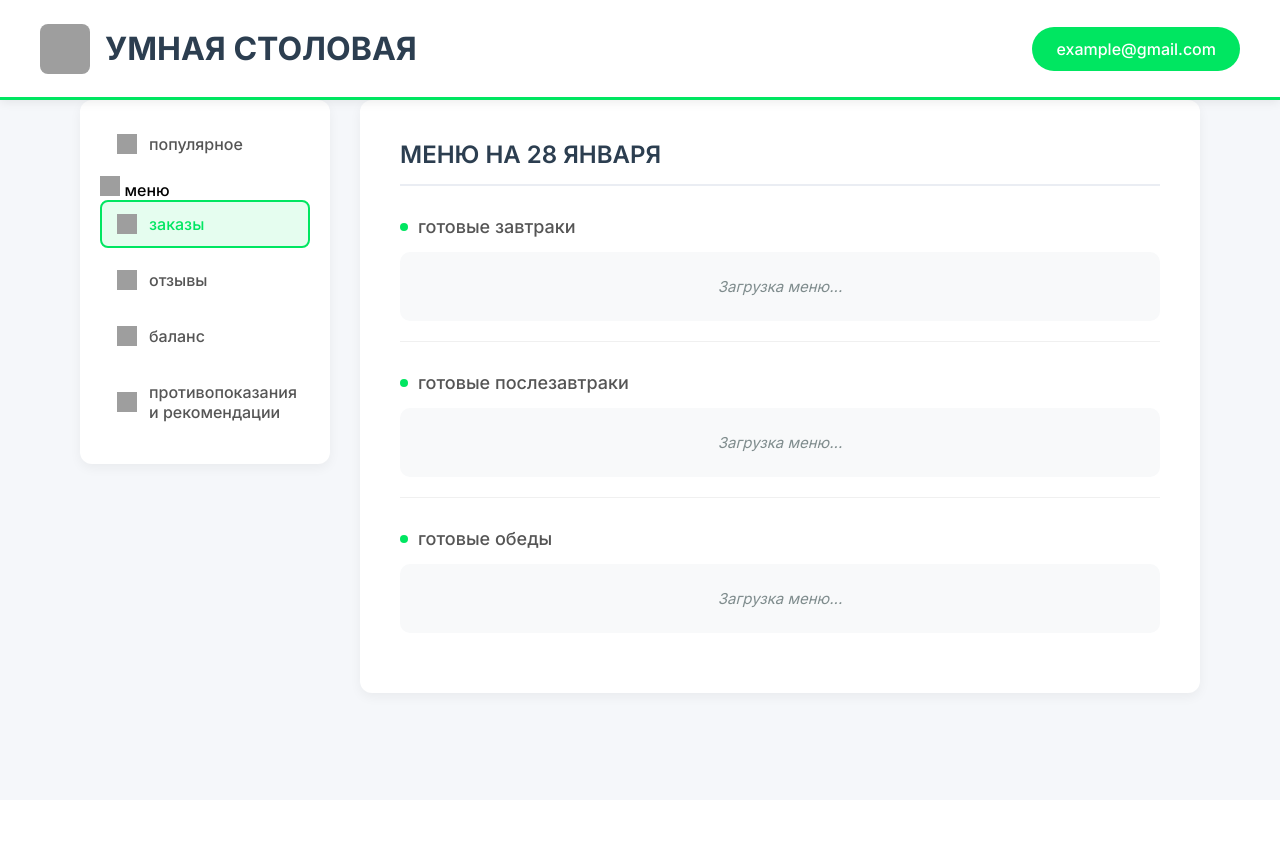
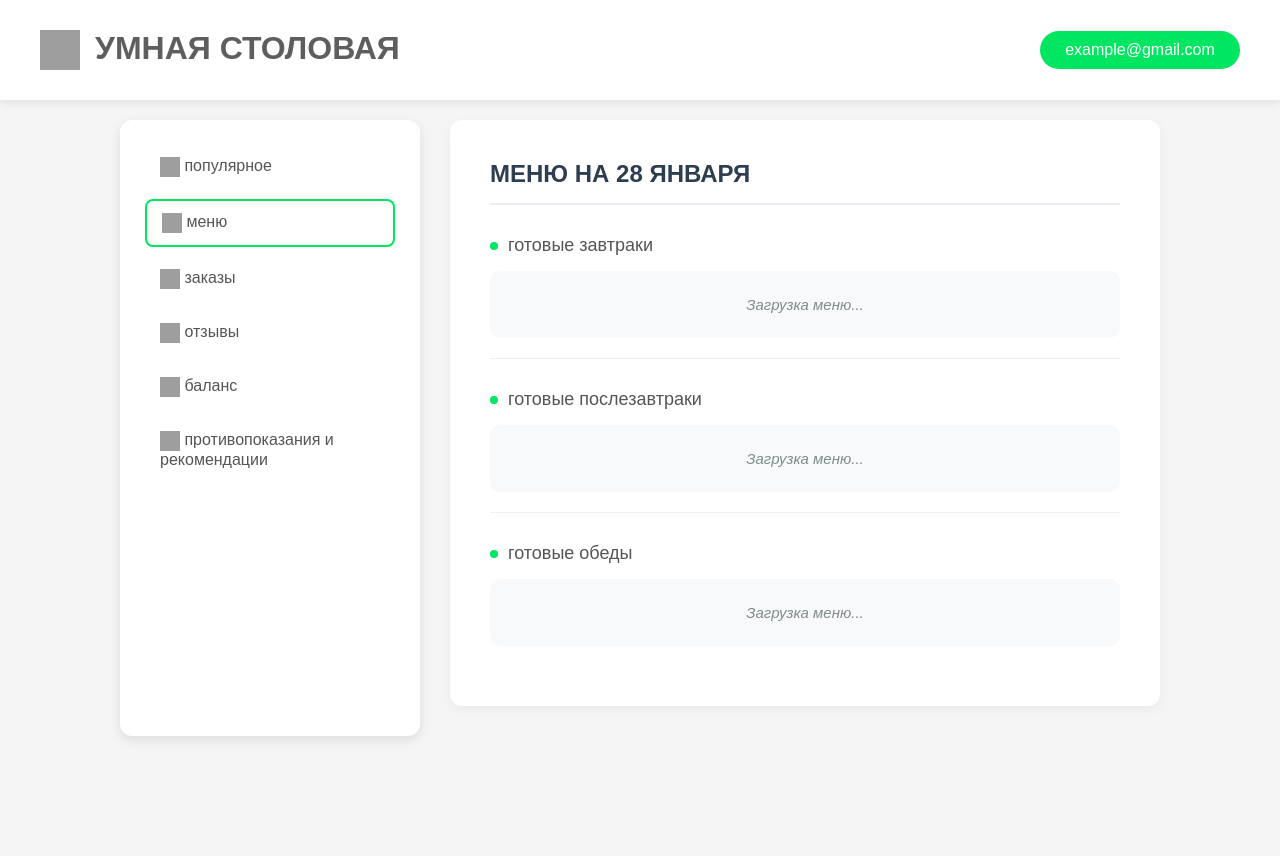
Before and after one commit to vika-mako/predprof, a Flask app: page /menu in a window 1280 px wide. Before the commit the page ends 701 px from the top, so only its background shows below. Run offline with Flask 3, Linux system fonts and the light colour scheme; grey boxes are pictures that could not be loaded.

Commit message:
menu.html

```diff
--- a/PythonProjectOnFlask/templates/menu.html
+++ b/PythonProjectOnFlask/templates/menu.html
@@ -13,15 +13,118 @@
             margin: 0;
             padding: 0;
             box-sizing: border-box;
-            font-family: 'Inter', sans-serif;
+            font-family: Arial, sans-serif;
         }
 
         body {
-            background-color: #F5F7FA;
-            min-height: 100vh;
-            padding-top: 100px;
+            background-color: #f5f5f5;
+            padding: 120px;
+            color: #333;
         }
 
+        .container {
+            max-width: 1200px;
+            margin: 0 auto;
+            display: grid;
+            grid-template-columns: 300px 1fr;
+            gap: 30px;
+        }
+
+        .sidebar {
+            background: white;
+            border-radius: 12px;
+            padding: 25px;
+            box-shadow: 0 4px 12px rgba(0,0,0,0.1);
+        }
+
+        .user-info {
+            margin-bottom: 30px;
+            padding-bottom: 20px;
+            border-bottom: 1px solid #eee;
+        }
+
+        .company-name {
+            font-size: 24px;
+            font-weight: bold;
+            color: #5E5E5E;
+            margin-bottom: 5px;
+        }
+
+        .company-role {
+            font-size: 18px;
+            color: #00E661;
+            margin-bottom: 20px;
+        }
+
+        .user-email {
+            display: inline-block;
+            background: #00E661;
+            color: white;
+            padding: 8px 16px;
+            border-radius: 20px;
+            font-size: 14px;
+        }
+
+        .menu {
+            list-style: none;
+        }
+
+        .menu-item {
+            padding: 12px 15px;
+            margin-bottom: 10px;
+            border-radius: 8px;
+            cursor: pointer;
+            transition: all 0.3s;
+            font-size: 16px;
+            color: #555;
+        }
+        .menu-item-now {
+            padding: 12px 15px;
+            margin-bottom: 10px;
+            border-radius: 8px;
+            cursor: pointer;
+            transition: all 0.3s;
+            font-size: 16px;
+            color: #555;
+            border: 2px solid transparent;
+            border-color: #00E661;
+        }
+        .menu-item-now:hover {
+            border-color: #00E661;
+            border: 2px solid transparent;
+            color: white;
+            transform: translateX(5px);
+        }
+
+        .menu-item:hover {
+            color: white;
+            transform: translateX(5px);
+        }
+
+        .content {
+            display: grid;
+            grid-template-columns: repeat(2, 1fr);
+            gap: 20px;
+            background: white;
+            border-radius: 12px;
+            padding: 25px;
+            box-shadow: 0 4px 12px rgba(0,0,0,0.1)
+        }
+
+        .section {
+            background: white;
+            border-radius: 12px;
+            padding: 25px;
+            box-shadow: 0 4px 12px rgba(0,0,0,0.1);
+        }
+
+        .section-title {
+            font-size: 20px;
+            font-weight: bold;
+            color: #5E5E5E;
+            margin-bottom: 25px;
+            padding-bottom: 10px;
+        }
         .header {
             position: fixed;
             top: 0;
@@ -31,10 +134,10 @@
             background-color: white;
             display: flex;
             align-items: center;
-            padding: 0 40px;
+            justify-content: space-between;
+            padding: 0 20px;
             z-index: 1000;
-            box-shadow: 0 2px 10px rgba(0,0,0,0.08);
-            border-bottom: 3px solid #00E661;
+            box-shadow: 0 2px 10px rgba(0,0,0,0.1);
         }
 
         .header-container {
@@ -53,27 +156,42 @@
             text-decoration: none;
             color: inherit;
         }
+        .logo-link2 {
+            text-decoration: none;
+            color: #555;
+        }
 
         .logo-img {
-            width: 50px;
-            height: 50px;
-            border-radius: 8px;
-            object-fit: cover;
+            width: 40px;
+            height: 40px;
+            vertical-align: middle;
+        }
+
+        .title-container {
+            display: flex;
+            flex-direction: column;
         }
 
         .company-name {
             font-size: 32px;
             font-weight: 700;
-            color: #2C3E50;
+            color: #5E5E5E;
+            line-height: 1;
+        }
+
+        .company-name2 {
+            font-size: 20px;
+            font-weight: 700;
+            color: #00E661;
             line-height: 1;
         }
 
         .user-badge {
             width: fit-content;
             min-width: 200px;
-            padding: 12px 24px;
+            padding: 10px 20px;
             background-color: #00E661;
-            border-radius: 25px;
+            border-radius: 20px;
             color: white;
             font-weight: 500;
             text-align: center;
@@ -81,78 +199,35 @@
             align-items: center;
             justify-content: center;
             white-space: nowrap;
-            cursor: pointer;
-            transition: all 0.3s;
         }
-
-        .user-badge:hover {
-            background-color: #00C853;
-            transform: translateY(-2px);
-            box-shadow: 0 4px 12px rgba(0, 230, 97, 0.2);
+        .logo-img2 {
+            width: 20px;
+            height: 20px;
+            vertical-align: middle;
         }
-
-        .container {
-            display: flex;
-            max-width: 1200px;
-            margin: 0 auto;
-            padding: 0 40px 40px;
-            gap: 30px;
+        .main-content {
+            flex: 1;
+            padding: 40px;
+            grid-template-columns: repeat(3, 1fr);
+            gap: 32px;
+            margin-bottom: 30px;
         }
-
-        .sidebar {
-            width: 250px;
-            flex-shrink: 0;
-        }
-
-        .menu {
-            list-style: none;
-            background: white;
-            border-radius: 12px;
-            padding: 20px;
-            box-shadow: 0 4px 12px rgba(0,0,0,0.05);
-        }
-
-        .menu-item {
+        .menu-item-now {
             padding: 12px 15px;
-            margin-bottom: 8px;
+            margin-bottom: 10px;
             border-radius: 8px;
             cursor: pointer;
             transition: all 0.3s;
             font-size: 16px;
             color: #555;
-            display: flex;
-            align-items: center;
-            gap: 12px;
             border: 2px solid transparent;
+            border-color: #00E661;
         }
-
-        .menu-item:hover {
-            background-color: #F0F7FF;
-            color: #00E661;
+        .menu-item-now:hover {
+            border-color: #00E661;
+            border: 2px solid transparent;
+            color: white;
             transform: translateX(5px);
-        }
-
-        .menu-item.active {
-            background-color: rgba(0, 230, 97, 0.1);
-            color: #00E661;
-            border-color: #00E661;
-            font-weight: 500;
-        }
-
-        .logo-img2 {
-            width: 20px;
-            height: 20px;
-            transition: transform 0.3s;
-        }
-
-        .menu-item:hover .logo-img2 {
-            transform: scale(1.1);
-        }
-
-        .logo-link2 {
-            text-decoration: none;
-            color: inherit;
-            font-weight: 500;
         }
 
         .main-content {
@@ -436,30 +424,5 @@
             </div>
         </div>
     </div>
-
-    <script>
-        document.addEventListener('DOMContentLoaded', function() {
-            const menuItems = document.querySelectorAll('.menu-item');
-            const refreshBtn = document.querySelector('.btn-refresh');
-            const downloadBtn = document.querySelector('.btn-download');
-            const dishesLists = document.querySelectorAll('.dishes-list p');
-
-            // Обработка кликов по пунктам меню
-            menuItems.forEach(item => {
-                item.addEventListener('click', function(e) {
-                    e.preventDefault();
-
-                    // Убираем активный класс у всех элементов
-                    menuItems.forEach(menu => menu.classList.remove('active'));
-
-                    // Добавляем активный класс к текущему элементу
-                    this.classList.add('active');
-                });
-            });
-
-            // Устанавливаем пункт "меню" активным по умолчанию
-            menuItems[1].classList.add('active');
-        });
-    </script>
 </body>
 </html>
```
Also changed, not shown: other parts of PythonProjectOnFlask/templates/menu.html (+0 -87 lines).
